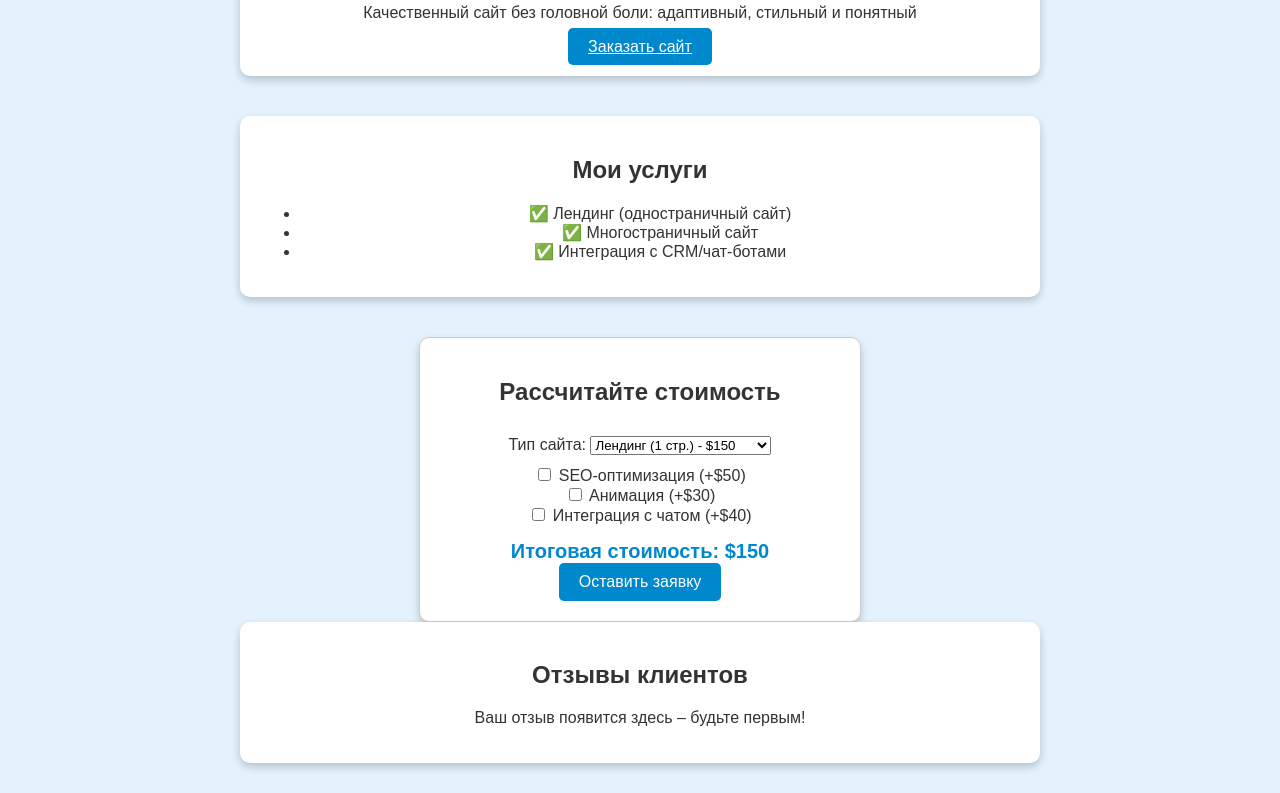
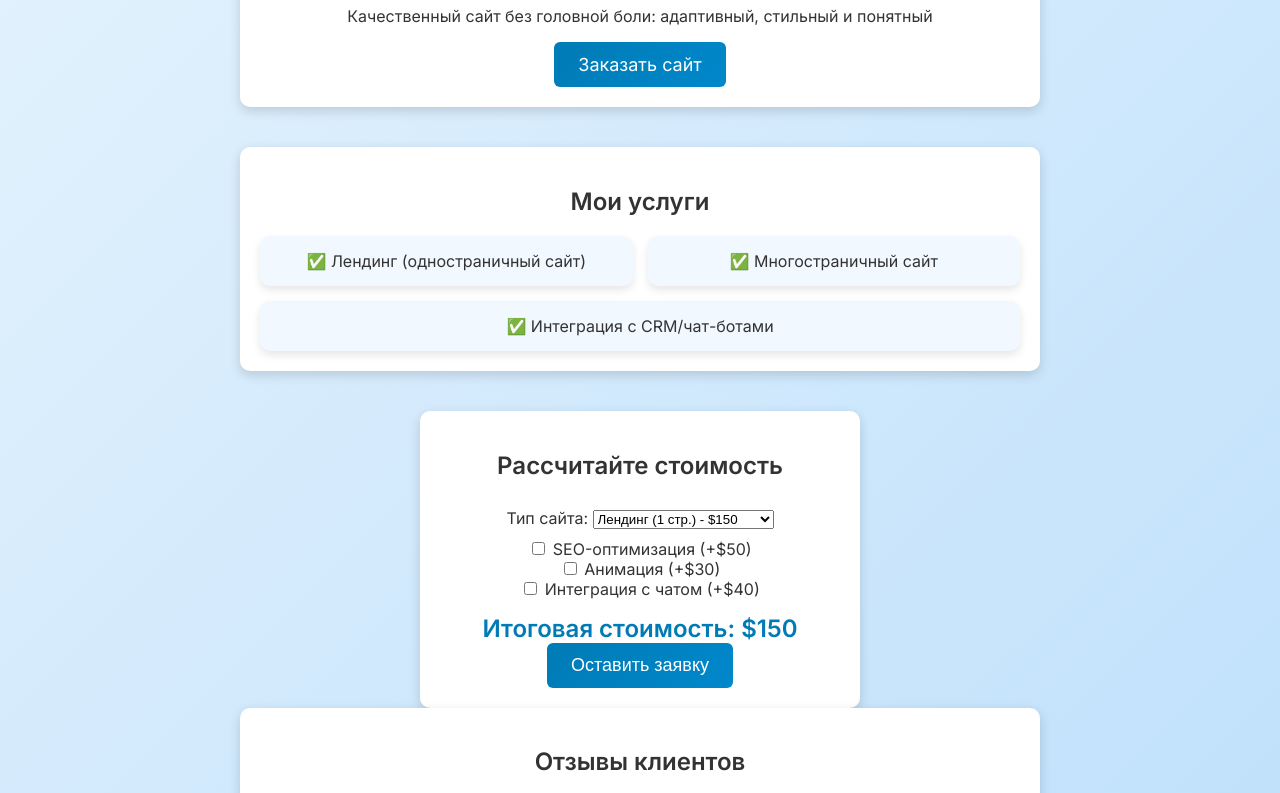
Before and after one commit to 181RBC180/site-calculator, a plain HTML site: page index.html in a window 1280 px wide. Shown: the part 124-917 px from the top of the page. Drawn offline with Linux system fonts and the light colour scheme.

Commit message:
Update index.html

```diff
--- a/index.html
+++ b/index.html
@@ -5,39 +5,71 @@
     <meta name="viewport" content="width=device-width, initial-scale=1.0">
     <title>Калькулятор стоимости</title>
     <style>
-        body { font-family: Arial, sans-serif; text-align: center; padding: 20px; background-color: #e3f2fd; color: #333; }
+        @import url('https://fonts.googleapis.com/css2?family=Inter:wght@300;400;600&display=swap');
+
+        body {
+            font-family: 'Inter', sans-serif;
+            text-align: center;
+            padding: 20px;
+            background: linear-gradient(135deg, #e3f2fd, #bbdefb);
+            color: #333;
+        }
         .container { max-width: 800px; margin: auto; }
-        .section { margin-bottom: 40px; padding: 20px; background: white; border-radius: 10px; box-shadow: 0 4px 8px rgba(0, 0, 0, 0.2); opacity: 0; transform: translateY(20px); transition: opacity 0.6s ease-out, transform 0.6s ease-out; }
-        .calculator { max-width: 400px; margin: auto; padding: 20px; border: 1px solid #ccc; border-radius: 10px; background: white; }
+        .section {
+            margin-bottom: 40px;
+            padding: 20px;
+            background: white;
+            border-radius: 10px;
+            box-shadow: 0 4px 12px rgba(0, 0, 0, 0.15);
+            opacity: 0;
+            transform: translateY(20px);
+            transition: opacity 0.6s ease-out, transform 0.6s ease-out;
+        }
+        .calculator { max-width: 400px; margin: auto; padding: 20px; border-radius: 10px; background: white; }
         .option { margin: 10px 0; }
-        .total { font-size: 20px; font-weight: bold; margin-top: 15px; color: #0088cc; }
-        .button { background-color: #0088cc; color: white; padding: 10px 20px; border: none; border-radius: 5px; cursor: pointer; font-size: 16px; transition: 0.3s; }
-        .button:hover { background-color: #005f99; }
+        .total { font-size: 24px; font-weight: bold; margin-top: 15px; color: #007bb5; }
+        .button {
+            background: linear-gradient(135deg, #007bb5, #0088cc);
+            color: white;
+            padding: 12px 24px;
+            border: none;
+            border-radius: 6px;
+            cursor: pointer;
+            font-size: 18px;
+            transition: all 0.3s ease;
+            display: inline-block;
+            text-decoration: none;
+        }
+        .button:hover { background: linear-gradient(135deg, #005f99, #006fa8); }
 
-        /* Анимация появления */
         .visible { opacity: 1; transform: translateY(0); }
+        .services { display: flex; flex-wrap: wrap; justify-content: center; gap: 15px; }
+        .service-card {
+            background: #f1f8ff;
+            padding: 15px;
+            border-radius: 10px;
+            box-shadow: 0 4px 8px rgba(0, 0, 0, 0.1);
+            flex: 1 1 250px;
+        }
     </style>
 </head>
 <body>
     <div class="container">
-        <!-- Hero Section -->
         <div class="section">
-            <h1 style="color: #0088cc;">Быстро и просто: ваш сайт за 3 дня</h1>
+            <h1 style="color: #007bb5;">Быстро и просто: ваш сайт за 3 дня</h1>
             <p>Качественный сайт без головной боли: адаптивный, стильный и понятный</p>
             <a href="https://t.me/ТВОЙ_TELEGRAM" class="button">Заказать сайт</a>
         </div>
 
-        <!-- Услуги -->
         <div class="section">
             <h2>Мои услуги</h2>
-            <ul>
-                <li>✅ Лендинг (одностраничный сайт)</li>
-                <li>✅ Многостраничный сайт</li>
-                <li>✅ Интеграция с CRM/чат-ботами</li>
-            </ul>
+            <div class="services">
+                <div class="service-card">✅ Лендинг (одностраничный сайт)</div>
+                <div class="service-card">✅ Многостраничный сайт</div>
+                <div class="service-card">✅ Интеграция с CRM/чат-ботами</div>
+            </div>
         </div>
 
-        <!-- Калькулятор -->
         <div class="section calculator">
             <h2>Рассчитайте стоимость</h2>
             <label>Тип сайта:</label>
@@ -46,29 +78,21 @@
                 <option value="300">Многостраничный - $300</option>
                 <option value="100">Интеграция с CRM - $100</option>
             </select>
-            <div>
-                <input type="checkbox" id="seo" value="50"> SEO-оптимизация (+$50)
-            </div>
-            <div>
-                <input type="checkbox" id="animation" value="30"> Анимация (+$30)
-            </div>
-            <div>
-                <input type="checkbox" id="chat" value="40"> Интеграция с чатом (+$40)
-            </div>
+            <div><input type="checkbox" id="seo" value="50"> SEO-оптимизация (+$50)</div>
+            <div><input type="checkbox" id="animation" value="30"> Анимация (+$30)</div>
+            <div><input type="checkbox" id="chat" value="40"> Интеграция с чатом (+$40)</div>
             <div class="total">Итоговая стоимость: <span id="totalPrice">$150</span></div>
             <button class="button" onclick="sendToTelegram()">Оставить заявку</button>
         </div>
 
-        <!-- Отзывы -->
         <div class="section">
             <h2>Отзывы клиентов</h2>
             <p>Ваш отзыв появится здесь – будьте первым!</p>
         </div>
 
-        <!-- Контакты -->
         <div class="section">
             <h2>Контакты</h2>
-            <p>📩 Telegram: <a href="https://t.me/ТВОЙ_TELEGRAM" style="color: #0088cc;">Написать в Telegram</a></p>
+            <p>📩 Telegram: <a href="https://t.me/ТВОЙ_TELEGRAM" class="button">Написать в Telegram</a></p>
             <p>📧 Email: info@yourdomain.com</p>
         </div>
     </div>
@@ -79,7 +103,7 @@
             let extraCost = 0;
             if (document.getElementById("seo").checked) extraCost += 50;
             if (document.getElementById("animation").checked) extraCost += 30;
-            if (document.getElementById("chat").checked) extraCost += 40;
+            if (document.getElementById("chat"),checked) extraCost += 40;
             document.getElementById("totalPrice").innerText = "$" + (sitePrice + extraCost);
         }
 
@@ -93,7 +117,6 @@
             window.open(telegramLink, "_blank");
         }
 
-        // Анимация появления секций
         document.addEventListener("DOMContentLoaded", function() {
             let sections = document.querySelectorAll(".section");
             sections.forEach((section, index) => {
```
